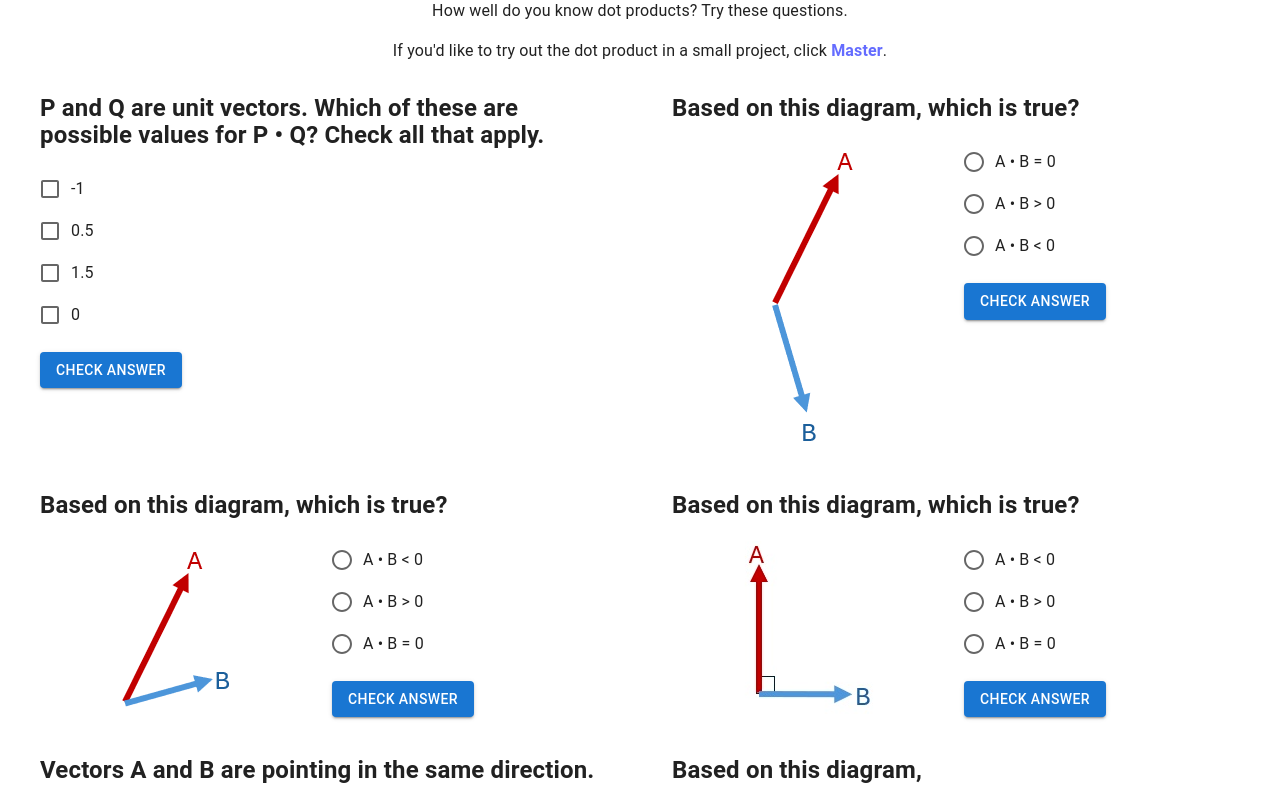
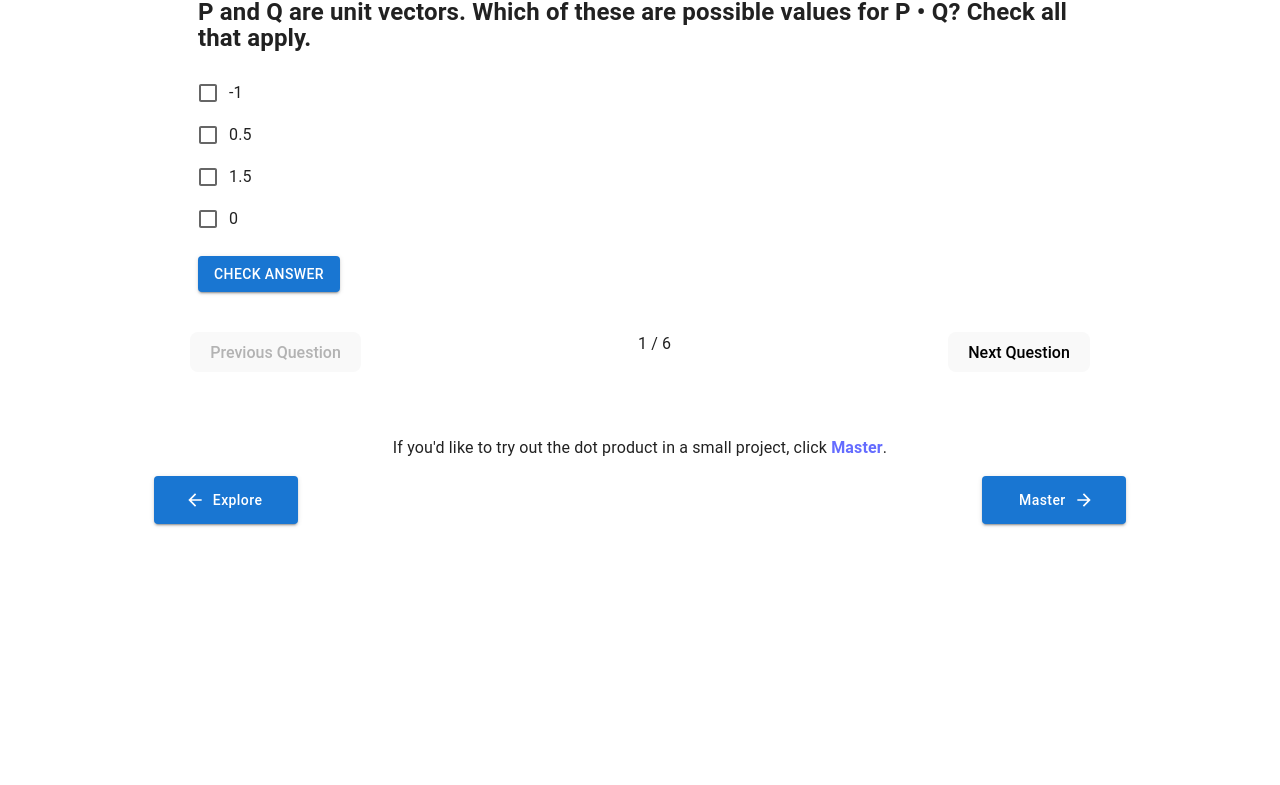
Before and after one commit to ucsc-math-goes-here/math-goes-here, a React (Vite) app: page /math-goes-here/reflect-dot-product in a window 1280 px wide. Shown: the part 328-1113 px from the top of the page. After the commit the page ends 916 px from the top, so only its background shows below. Built offline with nearby package versions, Linux system fonts and the light colour scheme.

Commit message:
Change reflect section to be one question at a time. Also minor section heading refactors.

```diff
--- a/src/lessons/dotProduct/Explore.jsx
+++ b/src/lessons/dotProduct/Explore.jsx
@@ -20,9 +20,9 @@ const ExploreDotProduct = () => {
         ]}
       />
       <Box>
-        <h1>
+        <Typography variant="h3" component="h1" gutterBottom>
           <strong>Dot Product: </strong> Explore
-        </h1>
+        </Typography>
 
         <Typography  style={{maxWidth:'780px', textAlign:'start', justifySelf:'center'}} >
 
@@ -37,9 +37,6 @@ const ExploreDotProduct = () => {
 
           Notice how the <em>brightness</em> of the surface is affected by the dot product between the <em>light vector</em> and the <em>surface normal</em>.
           As the surface tilts away from the sun, it becomes darker.
-
-
-
 
         </Typography>
       </Box>
--- a/src/lessons/dotProduct/Mastery.jsx
+++ b/src/lessons/dotProduct/Mastery.jsx
@@ -29,9 +29,9 @@ const QuizDotProduct = () => {
           marginBottom: "3rem"
         }}
       >
-        <h1>
+      <Typography variant="h3" component="h1" gutterBottom >
           <strong>Dot Product: </strong> Master
-        </h1>
+        </Typography>
       </Box>
 
 
--- a/src/lessons/dotProduct/Quiz.jsx
+++ b/src/lessons/dotProduct/Quiz.jsx
@@ -1,6 +1,6 @@
 import React from "react";
 import { useMediaQuery } from "react-responsive";
-import { Box } from '@mui/material';
+import { Box, Typography } from '@mui/material';
 
 import QuizItem from '../../components/quizItem';
 import PageNav from "../../components/PageNav";
@@ -11,12 +11,107 @@ import orthovectors from '../../assets/dotprod3d/orthovectors.png';
 import parallelvectors from '../../assets/dotprod3d/parallelvectors.png';
 import vectorcomponents from '../../assets/dotprod3d/vectorcomponents.png';
 import { StepNavigationBar, StepNavigationButtons } from "../../components/StepNavigationButtons";
+import { useState } from "react";
 
 
+
+export function SequentialQuiz({ items }) {
+  const [current, setCurrent] = useState(0);
+
+  const goNext = () => setCurrent((c) => Math.min(c + 1, items.length - 1));
+  const goPrev = () => setCurrent((c) => Math.max(c - 1, 0));
+
+  return (
+    <Box width="900px" justifySelf="center">
+      <Box mb={2}>
+        {items.map((item, idx) => (
+          <Box
+            key={idx}
+            sx={{ display: idx === current ? "block" : "none" }}
+          >
+            <QuizItem {...item} />
+          </Box>
+        ))}
+      </Box>
+      <Box display="flex" justifyContent="space-between" width="100%" justifySelf="center" >
+        <button onClick={goPrev} disabled={current === 0}>Previous Question</button>
+        <span>
+          {current + 1} / {items.length}
+        </span>
+        <button onClick={goNext} disabled={current === items.length - 1}>Next Question</button>
+      </Box>
+    </Box>
+  );
+}
+
+
+const quizItems = [
+  {
+    questionString: "P and Q are unit vectors.  Which of these are possible values for P • Q?  Check all that apply.",
+    choices: [
+      { label: "0.5", isTrue: true },
+      { label: "-1", isTrue: true },
+      { label: "1.5", isTrue: false },
+      { label: "0", isTrue: true }
+    ],
+    explanation: "Since |P| = |Q| = 1, the dot product is equal to the cosine of the angle between them,  which lies on the range from -1 to +1."
+  },
+  {
+    questionString: "Based on this diagram, which is true?",
+    imageUrl: obtusevectors,
+    choices: [
+      { label: "A • B = 0", isTrue: false },
+      { label: "A • B > 0", isTrue: false },
+      { label: "A • B < 0", isTrue: true }
+    ],
+    explanation: "When the angle between two vectors is obtuse, the dot product is negative."
+  },
+  {
+    questionString: "Based on this diagram, which is true?",
+    imageUrl: acutevectors,
+    choices: [
+      { label: "A • B = 0", isTrue: false },
+      { label: "A • B > 0", isTrue: true },
+      { label: "A • B < 0", isTrue: false }
+    ],
+    explanation: "When the angle between two vectors is acute, the dot product is positive."
+  },
+  {
+    questionString: "Based on this diagram, which is true?",
+    imageUrl: orthovectors,
+    choices: [
+      { label: "A • B = 0", isTrue: true },
+      { label: "A • B > 0", isTrue: false },
+      { label: "A • B < 0", isTrue: false }
+    ],
+    explanation: "When two vectors are perpendicular, their dot product is zero."
+  },
+  {
+    questionString: <span>Vectors A and B are pointing in the same direction. Which of the following statements are true? Check all that apply.</span>,
+    imageUrl: parallelvectors,
+    choices: [
+      { label: "A • B = |A||B|", isTrue: true },
+      { label: "A • B = 0", isTrue: false },
+      { label: "A • B > 0", isTrue: true },
+      { label: "A • B < 0", isTrue: false }
+    ],
+    explanation: "When two vectors have the same direction, the dot product is the product of their magnitudes, which is always positive."
+  },
+  {
+    questionString: <span>Based on this diagram,<br />which of these is the value of A • B?</span>,
+    imageUrl: vectorcomponents,
+    choices: [
+      { label: "-5", isTrue: true },
+      { label: "5", isTrue: false },
+      { label: "(3,-8)", isTrue: false },
+      { label: "-24", isTrue: false }
+    ],
+    explanation: "You can calculate the dot product using: A • B = Ax⋅Bx + Ay⋅By"
+  }
+];
 const QuizDotProduct = () => {
 
   const isMobile = useMediaQuery({ query: `(max-width: 760px)` });
-
 
   return (
     <Box component="section" sx={{ mb: 4, alignContent: "start", justifyContent: "start" }}>
@@ -30,102 +125,21 @@ const QuizDotProduct = () => {
       />
 
       <Box>
-        <h1>
+        <Typography variant="h3" component="h1" sx={{ mb: 0 }}>
           <strong>Dot Product: </strong> Reflect
-        </h1>
-
-
-        <p>How well do you know dot products? Try these questions.</p>
-
-        <p>If you'd like to try out the dot product in a small project, click <a href="./master-dot-product"><strong>Master</strong></a>.</p>
+        </Typography>
+        <Typography sx={{ mb: 4 }}>
+          How well do you know dot products? Try these questions:
+        </Typography>
       </Box>
 
-      <Box component="section"
-        sx={{
-          my: 4,
-          display: 'grid',
-          gridTemplateColumns: isMobile ? '100%' : '1fr 1fr',
-          gap: '1rem 3rem'
-        }}>
-        <QuizItem
-          questionString={"P and Q are unit vectors.  Which of these are possible values for P • Q?  Check all that apply."}
-          choices={[
-            { label: "0.5", isTrue: true },
-            { label: "-1", isTrue: true },
-            { label: "1.5", isTrue: false },
-            { label: "0", isTrue: true }
-          ]}
-          explanation={"Since |P| = |Q| = 1, the dot product is equal to the cosine of the angle between them,  which lies on the range from -1 to +1."}
-        />
-        <QuizItem
-          questionString={"Based on this diagram, which is true?"}
-          imageUrl={obtusevectors}
-          choices={[
+      <SequentialQuiz items={quizItems} />
 
-            { label: "A • B = 0", isTrue: false },
-            { label: "A • B > 0", isTrue: false },
-            { label: "A • B < 0", isTrue: true }
+      <Typography sx={{ mt: 8, mb: 2  }}>
+        If you'd like to try out the dot product in a small project, click <a href="./master-dot-product"><strong>Master</strong></a>.
+      </Typography>
 
-          ]}
-          explanation={"When the angle between two vectors is obtuse, the dot product is negative."}
-        />
-
-
-        <QuizItem
-          questionString={"Based on this diagram, which is true?"}
-          imageUrl={acutevectors}
-
-          choices={[
-
-            { label: "A • B = 0", isTrue: false },
-            { label: "A • B > 0", isTrue: true },
-            { label: "A • B < 0", isTrue: false }
-
-          ]}
-          explanation={"When the angle between two vectors is acute, the dot product is positive."}
-        />
-
-        <QuizItem
-          questionString={"Based on this diagram, which is true?"}
-          imageUrl={orthovectors}
-          choices={[
-
-            { label: "A • B = 0", isTrue: true },
-            { label: "A • B > 0", isTrue: false },
-            { label: "A • B < 0", isTrue: false }
-
-          ]}
-          explanation={"When two vectors are perpendicular, their dot product is zero."}
-        />
-
-        <QuizItem
-          questionString={<span>Vectors A and B are pointing in the same direction. Which of the following statements are true? Check all that apply.</span>}
-          imageUrl={parallelvectors}
-          choices={[
-            { label: "A • B = |A||B|", isTrue: true },
-            { label: "A • B = 0", isTrue: false },
-            { label: "A • B > 0", isTrue: true },
-            { label: "A • B < 0", isTrue: false }
-          ]}
-          explanation={"When two vectors have the same direction, the dot product is the product of their magnitudes, which is always positive."}
-        />
-
-
-        <QuizItem
-          questionString={<span>Based on this diagram,<br />which of these is the value of A • B?</span>}
-          imageUrl={vectorcomponents}
-          choices={[
-            { label: "-5", isTrue: true },
-            { label: "5", isTrue: false },
-            { label: "(3,-8)", isTrue: false },
-            { label: "-24", isTrue: false }
-          ]}
-          explanation={"You can calculate the dot product using: A • B = Ax⋅Bx + Ay⋅By"}
-        />
-
-      </Box>
-
-  <StepNavigationButtons
+      <StepNavigationButtons
         canGoPrev={true}
         canGoNext={true}
         prevUrl={"/explore-dot-product"}
```
Also changed, not shown: src/lessons/dotProduct/Learn.jsx (+23 -23 lines).
